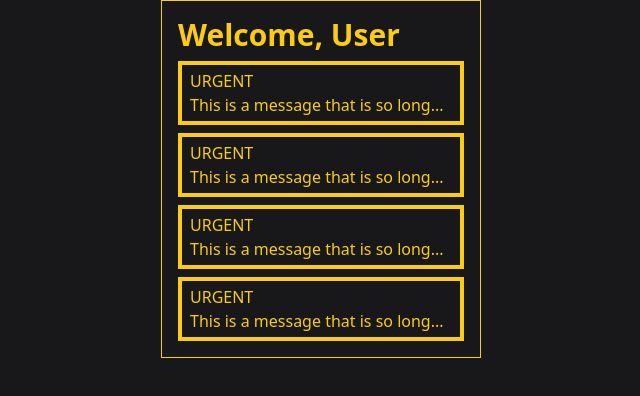
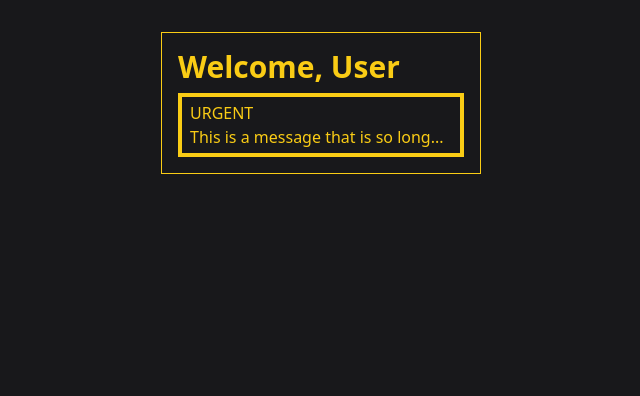
Before and after one commit to smmmfrd/hacker-messages, a React (Vite) app: page / in a window 1280 px wide. Shown: the top 396 px of the page, without its empty margins (319-959 px from the left). Built offline with nearby package versions, Linux system fonts and the light colour scheme.

Commit message:
Message Display Transition

```diff
--- a/src/App.jsx
+++ b/src/App.jsx
@@ -1,23 +1,22 @@
+import { useState } from "react"
+
 export default function App() {
+    const [messageOpen, setMessageOpen] = useState(false);
+
     return (
-        <div className="w-80 mx-auto border border-yellow-400 p-4 flex flex-col gap-2">
-            <h1 className="text-3xl font-bold">Welcome, User</h1>
-            <section className="border-4 px-2 py-1 hover:bg-highlight hover:text-background hover:border-highlight">
-                <h2>URGENT</h2>
-                <p>This is a message that is so long...</p>
-            </section>
-            <section className="border-4 px-2 py-1 hover:bg-highlight hover:text-background hover:border-highlight">
-                <h2>URGENT</h2>
-                <p>This is a message that is so long...</p>
-            </section>
-            <section className="border-4 px-2 py-1 hover:bg-highlight hover:text-background hover:border-highlight">
-                <h2>URGENT</h2>
-                <p>This is a message that is so long...</p>
-            </section>
-            <section className="border-4 px-2 py-1 hover:bg-highlight hover:text-background hover:border-highlight">
-                <h2>URGENT</h2>
-                <p>This is a message that is so long...</p>
-            </section>
-        </div>
+        <main className="flex mx-auto justify-center py-8">
+            <div className="w-80 border border-yellow-400 p-4 flex flex-col gap-2">
+                <h1 className="text-3xl font-bold">Welcome, User</h1>
+                <section className="border-4 px-2 py-1 hover:bg-highlight hover:text-background hover:border-highlight" onClick={() => setMessageOpen(!messageOpen)}>
+                    <h2>URGENT</h2>
+                    <p>This is a message that is so long...</p>
+                </section>
+            </div>
+            <div className={`${messageOpen ? "w-96 border border-l-0" : "w-0 border-0"} duration-100 truncate `}>
+                <button onClick={() => setMessageOpen(false)} className="w-10 h-10 border-4 bg-highlight text-background">{'<'}</button>
+                <h2>Message Title</h2>
+                <p>Message Text</p>
+            </div>
+        </main>
     )
 }
```
